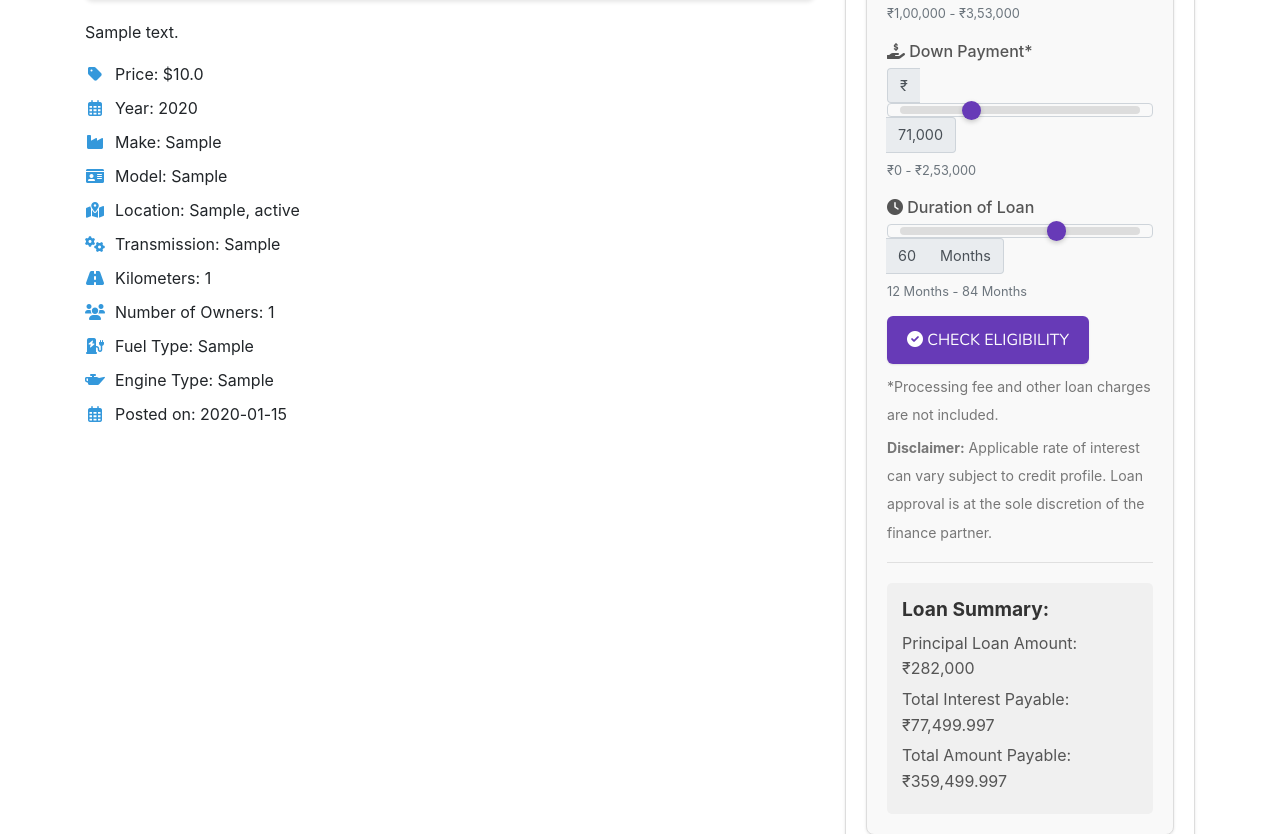
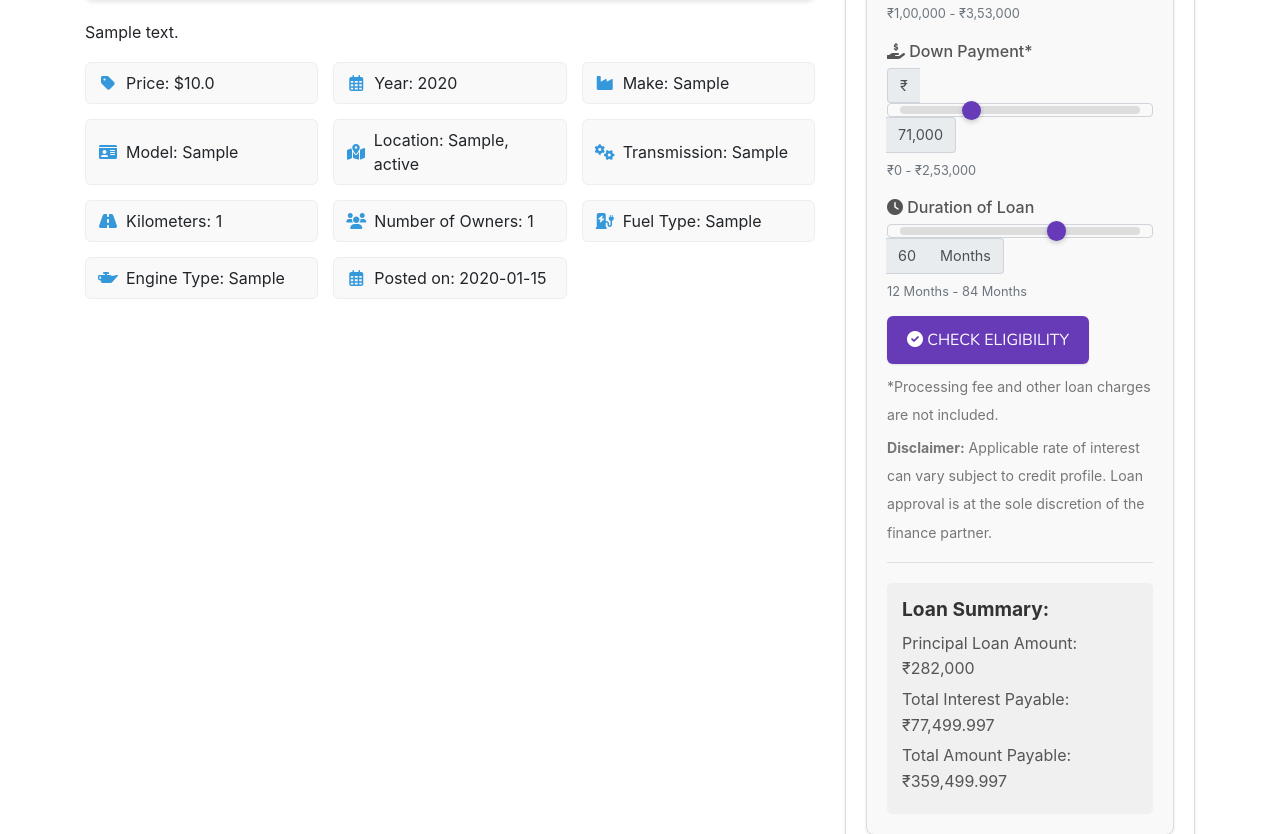
Before and after one commit to rajkumardatascientist/xlocars, a Flask app: page /cars/car/1 in a window 1280 px wide. Shown: the part 793-1627 px from the top of the page. Run offline with Flask 3, Linux system fonts and the light colour scheme; tables that the repository leaves empty hold one stand-in row (values such as "Sample post"); some libraries are stand-ins or nearby versions.

Commit message:
Update car_detail.html

```diff
--- a/templates/car_detail.html
+++ b/templates/car_detail.html
@@ -17,20 +17,28 @@
             box-shadow: 0 2px 4px rgba(0, 0, 0, 0.1); /* Subtle shadow */
         }
 
-        .car-details-list {
+        /* Updated Car Details List Styling */
+        .car-details-grid {
+            display: grid;
+            grid-template-columns: repeat(auto-fit, minmax(200px, 1fr)); /* Responsive grid */
+            gap: 15px; /* Increased gap */
             list-style: none;
             padding: 0;
+            margin: 0;
         }
 
-        .car-details-list li {
-            margin-bottom: 10px; /* Slightly increased spacing */
+        .car-details-grid li {
             font-size: 1rem;
             display: flex; /* Align icon and text horizontally */
             align-items: center;
+            padding: 8px 12px; /* Add padding for a better visual appearance */
+            border: 1px solid #eee; /* Add a subtle border */
+            border-radius: 6px; /* Slightly rounded corners */
+            background-color: #f9f9f9; /* Light background color */
         }
 
-        .car-details-list li i {
-            margin-right: 10px; /* Increased spacing between icon and text */
+        .car-details-grid li i {
+            margin-right: 8px; /* Reduced spacing between icon and text */
             color: #3498db;
             width: 20px; /* Ensure consistent icon width */
             text-align: center; /* Center the icon within its width */
@@ -126,6 +134,7 @@
             background-color: #c0392b;
             box-shadow: 0 2px 4px rgba(0, 0, 0, 0.2);
         }
+
         /* EMI Calculator Styling */
         .emi-calculator {
             margin-top: 30px;
@@ -353,7 +362,7 @@
 
                 <p>{{ car.description }}</p>
 
-                <ul class="car-details-list">
+                <ul class="car-details-grid">
                     <li><i class="fas fa-tag"></i> Price: ${{ car.price }}</li> <!-- Changed icon -->
                     <li><i class="far fa-calendar-alt"></i> Year: {{ car.year }}</li> <!-- Changed icon -->
                     <li><i class="fas fa-industry"></i> Make: {{ car.make }}</li> <!-- Changed icon -->
@@ -509,6 +518,7 @@
                 </div>
             </div>
         </div>
+    </div>
 {% endblock %}
 
 {% block scripts %}
@@ -545,10 +555,9 @@
                 // Calculate EMI using the formula
                 let emi = (loanAmount * monthlyInterestRate) / (1 - Math.pow((1 + monthlyInterestRate), -loanTenure));
                 // Ensure it's a valid calculation.  If loan amount zero, this could be NAN.
-                if (!isNaN(emi) && isFinite(emi)){
+                if (!isNaN(emi) && isFinite(emi)) {
                     document.getElementById("emiResult").innerText = emi.toFixed(2);
-                }
-                 else {
+                } else {
                     document.getElementById("emiResult").innerText = "N/A"
                 }
 
@@ -560,15 +569,16 @@
                 document.getElementById("interestPayable").innerText = totalInterest.toLocaleString();
                 document.getElementById("totalPayable").innerText = totalPayable.toLocaleString();
             }
-            document.getElementById("loanAmount").addEventListener("input", function(){
+
+            document.getElementById("loanAmount").addEventListener("input", function () {
                 updateValues()
                 calculateValues();
             });
-            document.getElementById("downPayment").addEventListener("input",function(){
+            document.getElementById("downPayment").addEventListener("input", function () {
                 updateValues()
                 calculateValues();
             });
-            document.getElementById("loanTenure").addEventListener("input", function(){
+            document.getElementById("loanTenure").addEventListener("input", function () {
                 updateValues();
                 calculateValues();
             });
```
Lines whose indentation alone changed are shown as unchanged.
